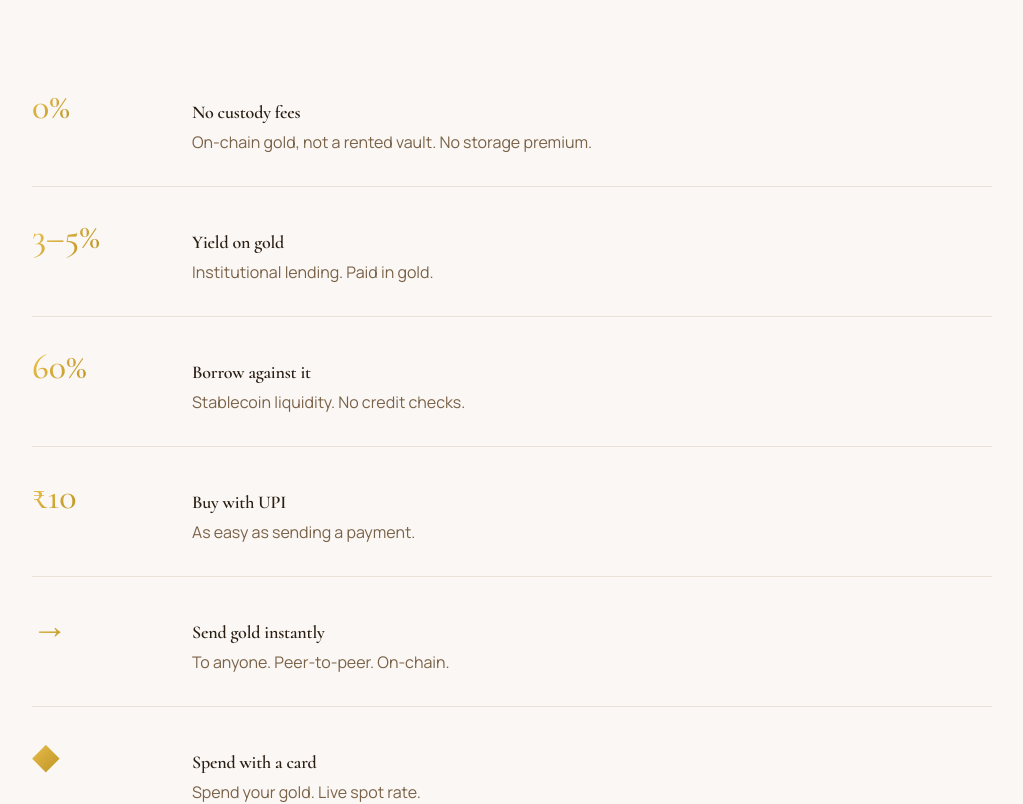
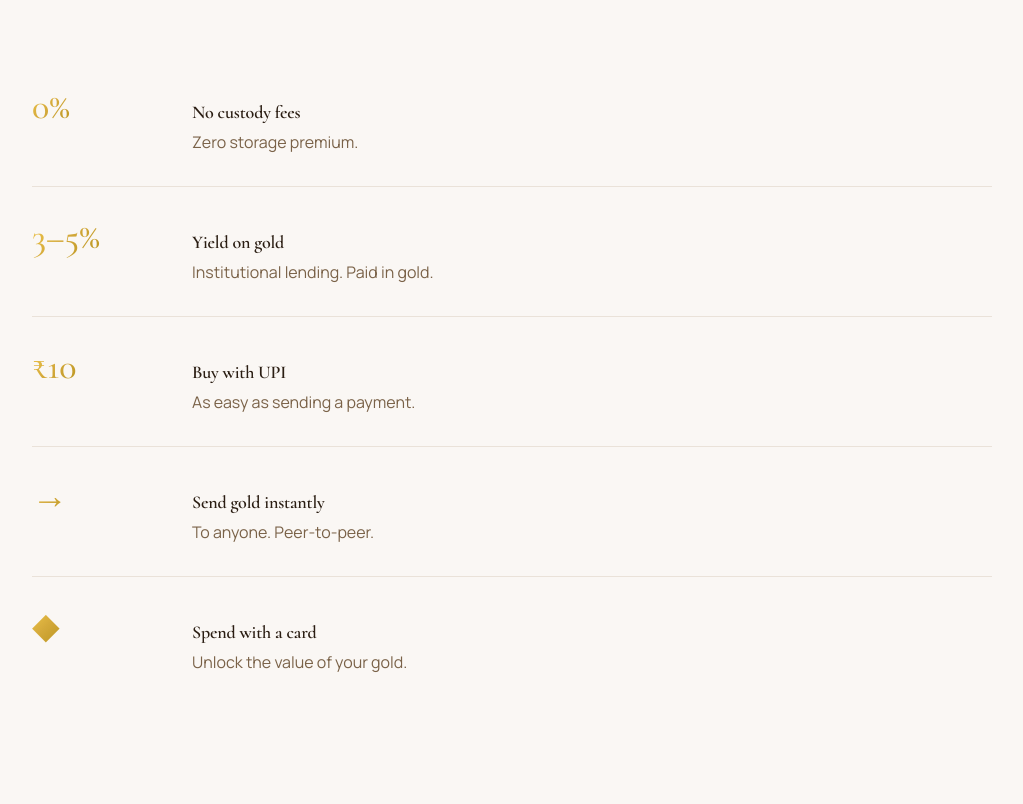
Before and after one commit to sarthakxau/goldfi-landing, a React (Vite) app: page / in a window 1280 px wide. Shown: the part 1360-2164 px from the top of the page, without its empty margins (128-1151 px from the left). Built offline with nearby package versions, Linux system fonts and the light colour scheme.

Commit message:
Update Features.jsx

```diff
--- a/src/components/Features.jsx
+++ b/src/components/Features.jsx
@@ -2,17 +2,12 @@ const features = [
     {
         stat: '0%',
         title: 'No custody fees',
-        description: 'On-chain gold, not a rented vault. No storage premium.',
+        description: 'Zero storage premium.',
     },
     {
         stat: '3–5%',
         title: 'Yield on gold',
         description: 'Institutional lending. Paid in gold.',
-    },
-    {
-        stat: '60%',
-        title: 'Borrow against it',
-        description: 'Stablecoin liquidity. No credit checks.',
     },
     {
         stat: '₹10',
@@ -22,12 +17,12 @@ const features = [
     {
         stat: '→',
         title: 'Send gold instantly',
-        description: 'To anyone. Peer-to-peer. On-chain.',
+        description: 'To anyone. Peer-to-peer.',
     },
     {
         stat: '◆',
         title: 'Spend with a card',
-        description: 'Spend your gold. Live spot rate.',
+        description: 'Unlock the value of your gold.',
     },
 ]
 
```
